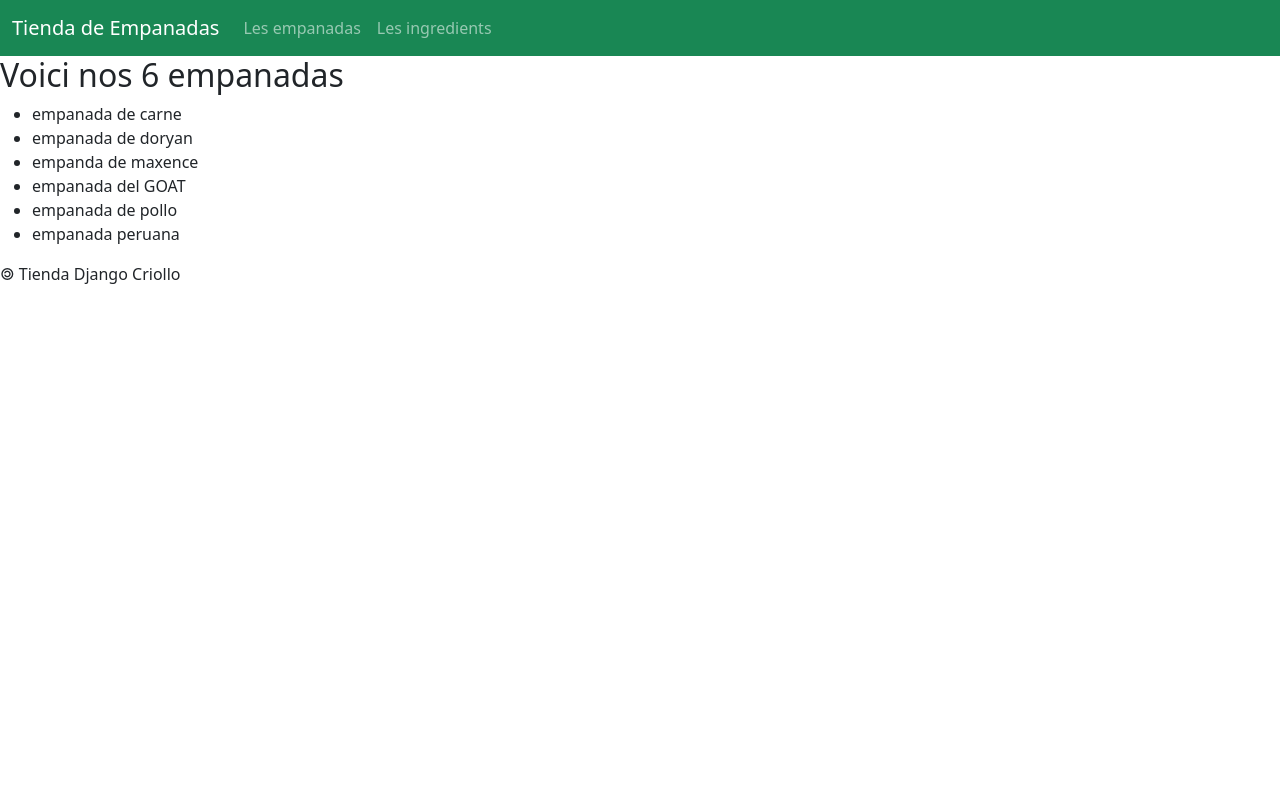
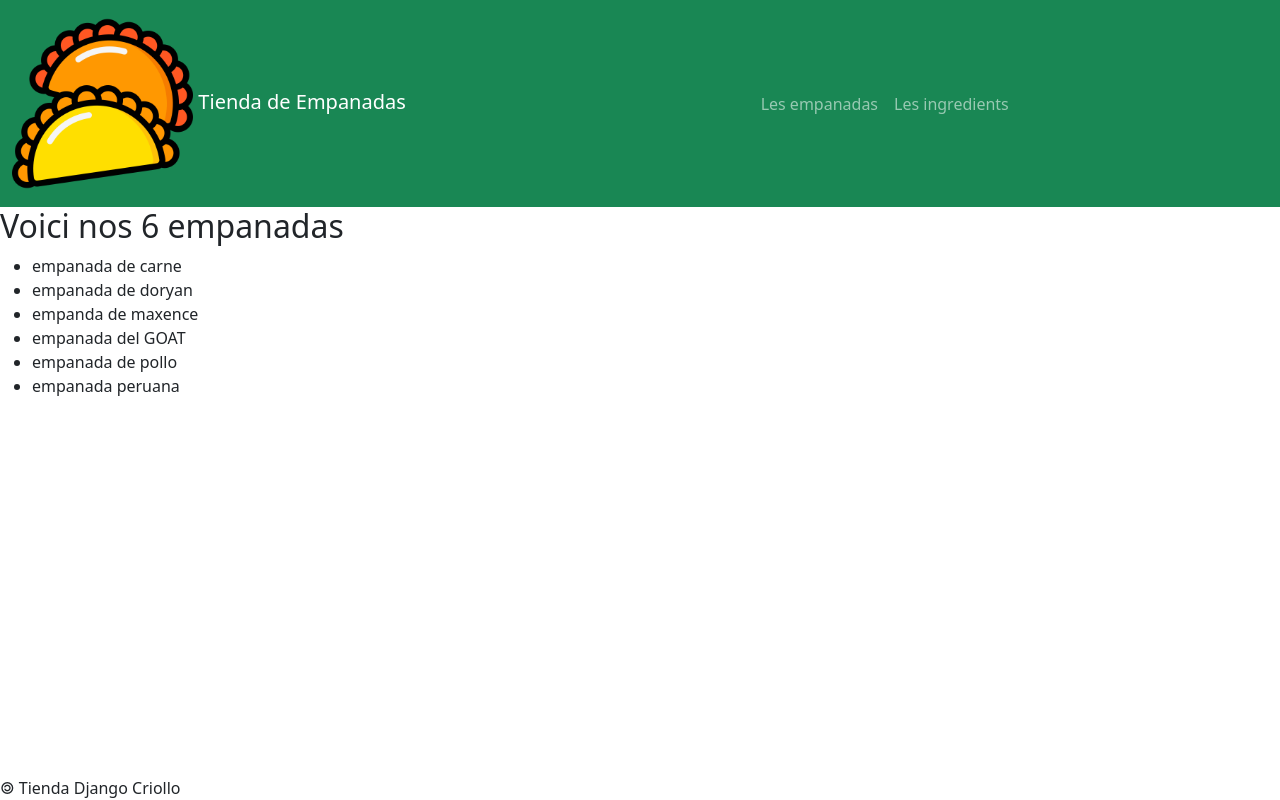
Before and after one commit to LePeruvienn/empanadas, a Django app: page /empanadas/ in a window 1280 px wide. Run offline with Django 4.2, Linux system fonts and the light colour scheme; data comes from the database, SQL or seed files in the repository.

Commit message:
Halo Jose, estoy a la ultima pregunta del tp4

```diff
--- /dev/null
+++ b/tienda/empanadas/static/empanadas/css/style.css
@@ -0,0 +1,6 @@
+
+footer {
+	position: absolute;
+	left: 0;
+	bottom: 0;
+}
--- a/tienda/empanadas/templates/empanadas/base.html
+++ b/tienda/empanadas/templates/empanadas/base.html
@@ -1,9 +1,13 @@
+{% load static %}
+
 <!DOCTYPE html>
 <html lang="fr">
 	<head>
 		<meta charset="utf-8" />
 		<title> {% block title %} {% endblock %} </title>
 		<link href="https://cdn.jsdelivr.net/npm/bootstrap@5.3.3/dist/css/bootstrap.min.css" rel="stylesheet" integrity="sha384-QWTKZyjpPEjISv5WaRU9OFeRpok6YctnYmDr5pNlyT2bRjXh0JMhjY6hW+ALEwIH" crossorigin="anonymous">
+		<link href="{% static 'empanadas/css/style.css' %}" rel="stylesheet">
+		<link href="{% static 'empanadas/img/ico.png' %}" rel="icon">
 	</head>
 	<body>
 		<header>
--- a/tienda/empanadas/templates/empanadas/menu.html
+++ b/tienda/empanadas/templates/empanadas/menu.html
@@ -1,6 +1,12 @@
+{% load static %}
+
 <nav class="navbar navbar-expand-lg navbar-dark bg-success">
 	<div class="container-fluid">
 		<a class="navbar-brand" href="#">
+			<img
+				src="{% static 'empanadas/img/ico.png' %}"
+				class="w-25"
+			/>
 			Tienda de Empanadas
 		</a>
 		<button
```
Also changed, not shown: tienda/empanadas/static/empanadas/img/ico.png (added).
